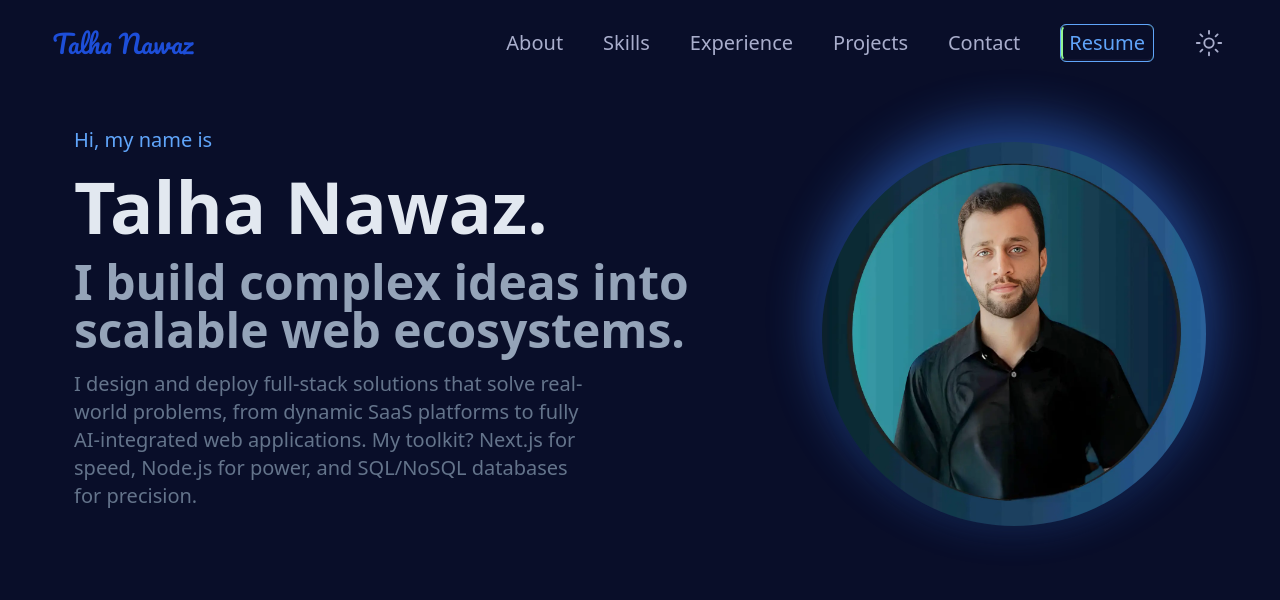
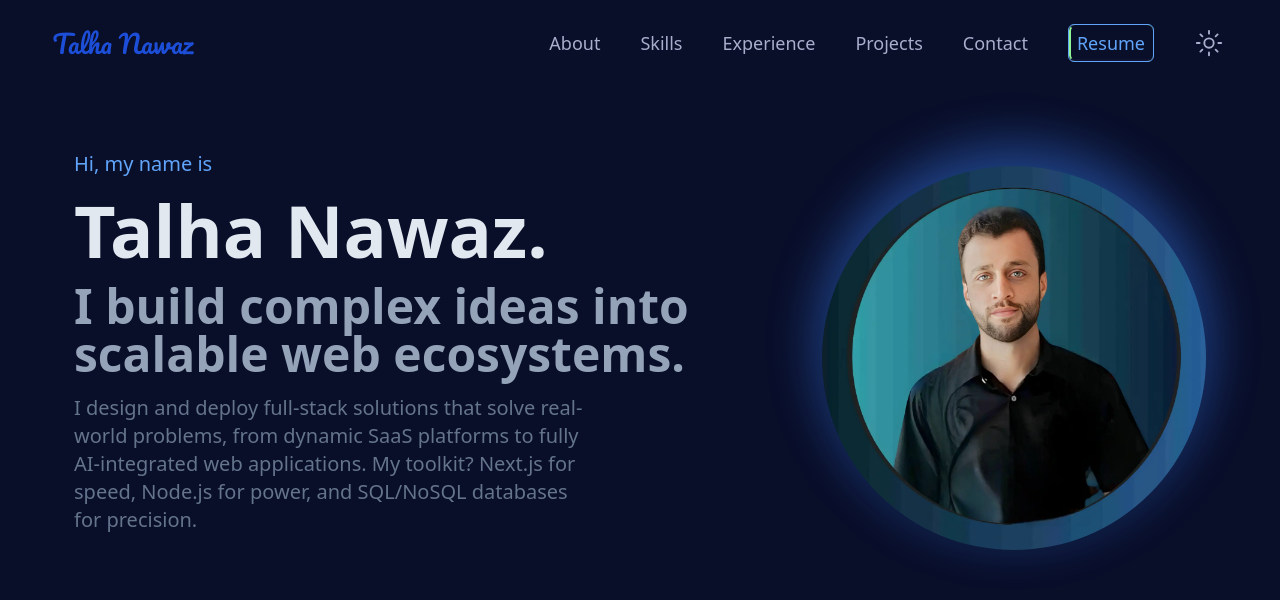
Before and after one commit to talha-fullstackdev/portfolio-nextjs, a Next.js app: page / in a window 1280 px wide. Shown: the top 600 px of the page. Built offline with nearby package versions, Linux system fonts and the light colour scheme.

Commit message:
change fontsize of navabar to lg from xl

```diff
--- a/src/app/components/header/Navbar.jsx
+++ b/src/app/components/header/Navbar.jsx
@@ -5,7 +5,7 @@ const Navbar = () => {
   const linkStyles="hover:text-blue-400"
   return (
     <>
-      <ul className="flex flex-col gap-2 text-xl mt-3 md:flex-row md:justify-center md:items-center md:gap-10 md:mt-0 md:py-2 flex-wrap">
+      <ul className="flex flex-col gap-2 text-lg mt-3 md:flex-row md:justify-center md:items-center md:gap-10 md:mt-0 md:py-2 flex-wrap">
         <a className={linkStyles} href="">About</a>
         <a className={linkStyles} href="">Skills</a>
         <a className={linkStyles} href="">Experience</a>
--- a/src/app/components/hero/Hero.jsx
+++ b/src/app/components/hero/Hero.jsx
@@ -5,7 +5,7 @@ import profileImage from '../../../assets/images/profile.webp'; // Correct impor
 
 const Hero = () => {
   return (
-    <div className="flex flex-col items-center md:justify-around gap-8 px-5 text-center md:flex-row md:text-left md:gap-14 md:px-16 md:mt-14">
+    <div className="flex flex-col items-center md:justify-around gap-8 px-5 text-center md:flex-row md:text-left md:gap-14 md:px-16 md:mt-20">
 
       {/* Left Content */}
       <div className="flex flex-col gap-4 max-w-2xl">
```
